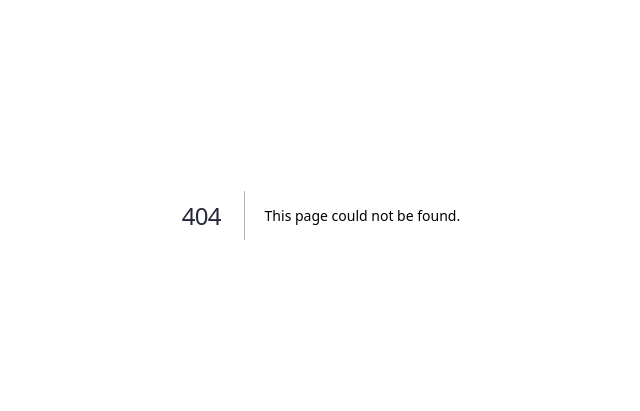
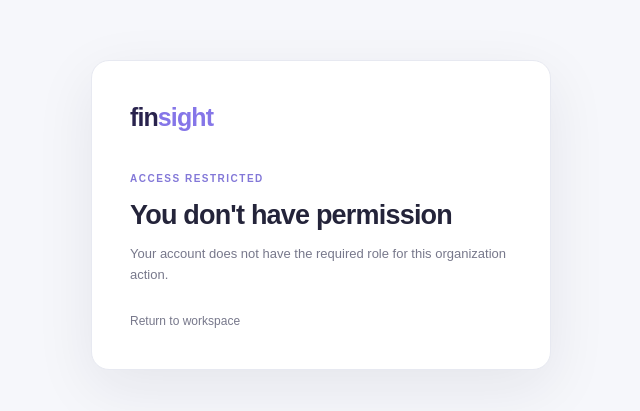
Before and after one commit to matiur25580/enterprise-cloud-finsight-platform, a Next.js app: page /forbidden in a window 1280 px wide. Before the commit this address had no page. Shown: the part 185-596 px from the top of the page, without its empty margins (319-959 px from the left). Built offline with nearby package versions, Linux system fonts and the light colour scheme.

Commit message:
feat(auth): add access denied page for RBAC guards

```diff
--- /dev/null
+++ b/src/app/forbidden/page.tsx
@@ -0,0 +1,15 @@
+import Link from "next/link";
+
+export default function ForbiddenPage() {
+  return (
+    <main className="auth-page">
+      <section className="auth-card">
+        <Link className="auth-brand" href="/">fin<span>sight</span></Link>
+        <p className="auth-eyebrow">ACCESS RESTRICTED</p>
+        <h1>You don&apos;t have permission</h1>
+        <p className="auth-description">Your account does not have the required role for this organization action.</p>
+        <Link className="auth-switch" href="/workspace">Return to workspace</Link>
+      </section>
+    </main>
+  );
+}
```
